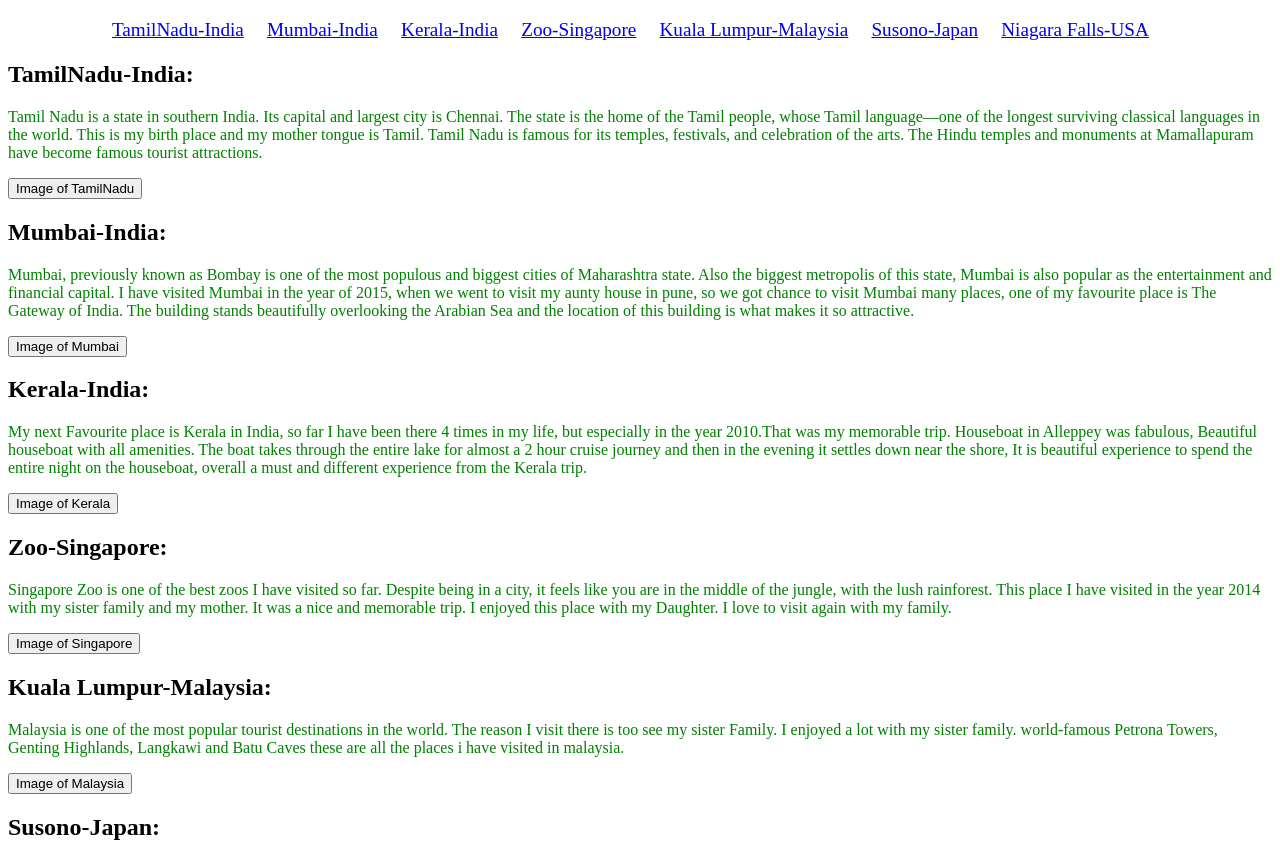
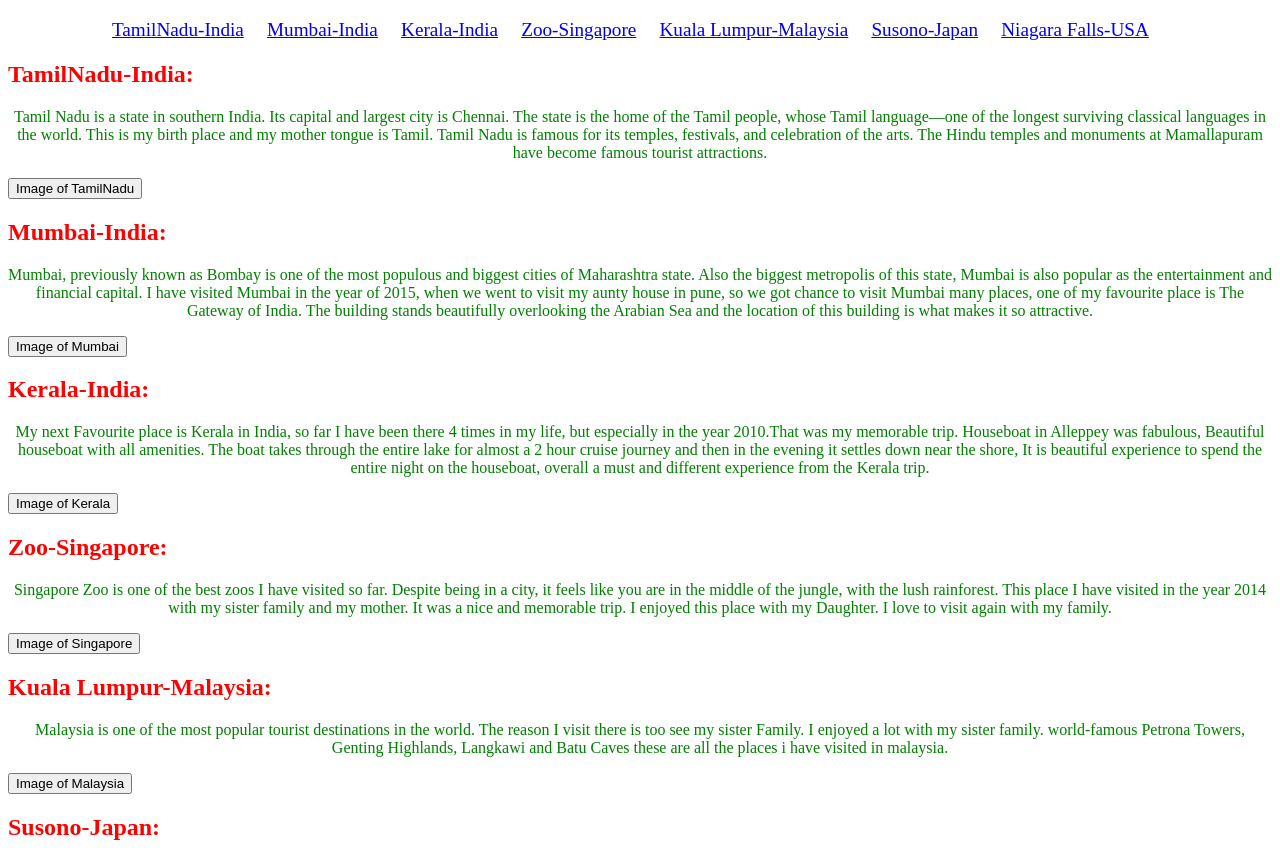
Before and after one commit to St-Louis-Women-March-2022/js-assignment-4-html-me-something-TharaRajesh, a website: page index.html in a window 1280 px wide. Shown: the part 61-919 px from the top of the page. Drawn offline with Linux system fonts and the light colour scheme.

Commit message:
made some changes

```diff
--- a/index.html
+++ b/index.html
@@ -10,9 +10,9 @@
         document.getElementById(tagId).style.display ='block';
       }
    </script>
-   <body>
+ <body>
 <header>
-      <h1 id = "main-Heading">The best places I've ever visited</h1>
+      <h1 id = "mainHeading">The best places I've ever visited</h1>
     <nav>
       <ul>
          <li><a href="#TamilNadu-India">TamilNadu-India</a></li>
@@ -29,7 +29,7 @@
  <main>
    <article>
       <a name="TamilNadu-India"></a>
-      <h2>TamilNadu-India:&nbsp;</h2>
+      <h2 id = "mainHeading">TamilNadu-India:&nbsp;</h2>
       <p id = "testP" class="funParagraph">Tamil Nadu is a state in southern India. Its capital and largest city is Chennai. The state is the home of the Tamil people, whose Tamil language—one of the longest surviving classical languages in the world. This is my birth place and my mother tongue is Tamil. Tamil Nadu is famous for its temples, festivals, and celebration of the arts. The Hindu temples and monuments at Mamallapuram have become famous tourist attractions.</p>
 
       <button onclick="ToShowImage('TN')">Image of TamilNadu</button>
@@ -41,8 +41,8 @@
 
    <article>
       <a name="Mumbai-India"></a>
-      <h2>Mumbai-India: &nbsp;</h2>
-      <p id = "testP" class="funParagraph"">Mumbai, previously known as Bombay is one of the most populous and biggest cities of Maharashtra state. Also the biggest metropolis of this state, Mumbai is also popular as the entertainment and financial capital. I have visited Mumbai in the year of 2015, when we went to visit my aunty house in pune, so we got chance to visit Mumbai many places, one of my favourite place is The Gateway of India. The building stands beautifully overlooking the Arabian Sea and the location of this building is what makes it so attractive.</p>
+      <h2 id = "mainHeading">Mumbai-India: &nbsp;</h2>
+      <p id = "testP" class="funParagraph"">Mumbai, previously known as Bombay is one of the most populous and biggest cities of Maharashtra state&#46; Also the biggest metropolis of this state, Mumbai is also popular as the entertainment and financial capital. I have visited Mumbai in the year of 2015, when we went to visit my aunty house in pune, so we got chance to visit Mumbai many places, one of my favourite place is The Gateway of India. The building stands beautifully overlooking the Arabian Sea and the location of this building is what makes it so attractive.</p>
 
       <button onclick="ToShowImage('MB')">Image of Mumbai</button>
       <div id="MB" style="display: none">
@@ -53,7 +53,7 @@
 
    <article>
       <a name = Kerala-India></a>
-      <h2>Kerala-India:&nbsp;</h2>
+      <h2 id = "mainHeading">Kerala-India:&nbsp;</h2>
       <p id = "testP" class="funParagraph">My next Favourite place is Kerala in India, so far I have been there 4 times in my life, but especially in the year 2010.That was my memorable trip. Houseboat in Alleppey was fabulous, Beautiful houseboat with all amenities. The boat takes through the entire lake for almost a 2 hour cruise journey and then in the evening it settles down near the shore, It is beautiful experience to spend the entire night on the houseboat, overall a must and different experience from the Kerala trip.</p>
 
       <button onclick="ToShowImage('KL')">Image of Kerala</button>
@@ -65,7 +65,7 @@
 
    <article>
       <a name = "Zoo-Singapore"></a>
-      <h2>Zoo-Singapore:&nbsp;</h2>
+      <h2 id = "mainHeading">Zoo-Singapore:&nbsp;</h2>
       <p id = "testP" class="funParagraph">Singapore Zoo is one of the best zoos I have visited so far. Despite being in a city, it feels like you are in the middle of the jungle, with the lush rainforest. This place I have visited in the year 2014 with my sister family and my mother. It was a nice and memorable trip. I enjoyed this place with my Daughter. I love to visit again with my family.</p>
 
       <button onclick="ToShowImage('SP')">Image of Singapore</button>
@@ -77,7 +77,7 @@
 
    <article>
       <a name = "Kuala Lumpur-Malaysia"></a>
-      <h2>Kuala Lumpur-Malaysia:&nbsp;</h2>
+      <h2 id = "mainHeading">Kuala Lumpur-Malaysia:&nbsp;</h2>
       <p id = "testP" class="funParagraph">Malaysia is one of the most popular tourist destinations in the world. The reason I visit there is too see my sister Family. I enjoyed a lot with my sister family. world-famous Petrona Towers, Genting Highlands, Langkawi and Batu Caves these are all the places i have visited in malaysia.
       </p>
 
@@ -90,7 +90,7 @@
 
    <article>
       <a name = Susono-Japan></a>
-      <h2>Susono-Japan:&nbsp;</h2>
+      <h2 id = "mainHeading">Susono-Japan:&nbsp;</h2>
       <p id = "testP" class="funParagraph">Japan is a wonderful country and one of the most practical countries in which you can live. we lived here for one year, It was an amazing experience with different culture and learned many things. Japan is wonderful because its public transports are not only just very efficient, but also extremely punctual. My favourite place in japan is Mount Fuji. Mt. Fuji is the tallest peak in Japan.</p>
 
       <button onclick="ToShowImage('JP')">Image of Japan</button>
@@ -101,8 +101,8 @@
    </article>
 
    <article>
-      <a name = "Niagara Falls-USA"></a>
-      <h2>Niagara Falls-USA:&nbsp;</h2>
+      <a name = "Niagara Falls &#8209;USA"></a>
+      <h2 id = "mainHeading">Niagara Falls-USA:&nbsp;</h2>
        <p id = "testP" class="funParagraph">There are many natural places all over the world. One of the places I have been to, and really enjoyed, is Niagara Falls. This place is absolutely amazing. It has amazing sights and scenes, as well as other fun tourist attractions. We went on a boat ride on the falls it was beautiful they told us all kinds of facts and history about the Falls which was really interesting.</p>
 
       <button onclick="ToShowImage('USA')">Image of Niagara</button>
@@ -114,7 +114,7 @@
  </main>
 
    <footer>
-      <h4> &copy; 2022 Thara Rajesh</h4>
+      <h4> &#169; 2022 Thara Rajesh</h4>
    </footer>
 </body>
 
--- a/styles.css
+++ b/styles.css
@@ -3,7 +3,7 @@ body {
     display: block;
 }
 
-#main-Heading{
+#mainHeading{
  color: red;
 }
 
@@ -11,7 +11,7 @@ body {
 color : green;
 }
 
-testP{
+#testP{
     text-align: center;
 }
 nav ul {
```
